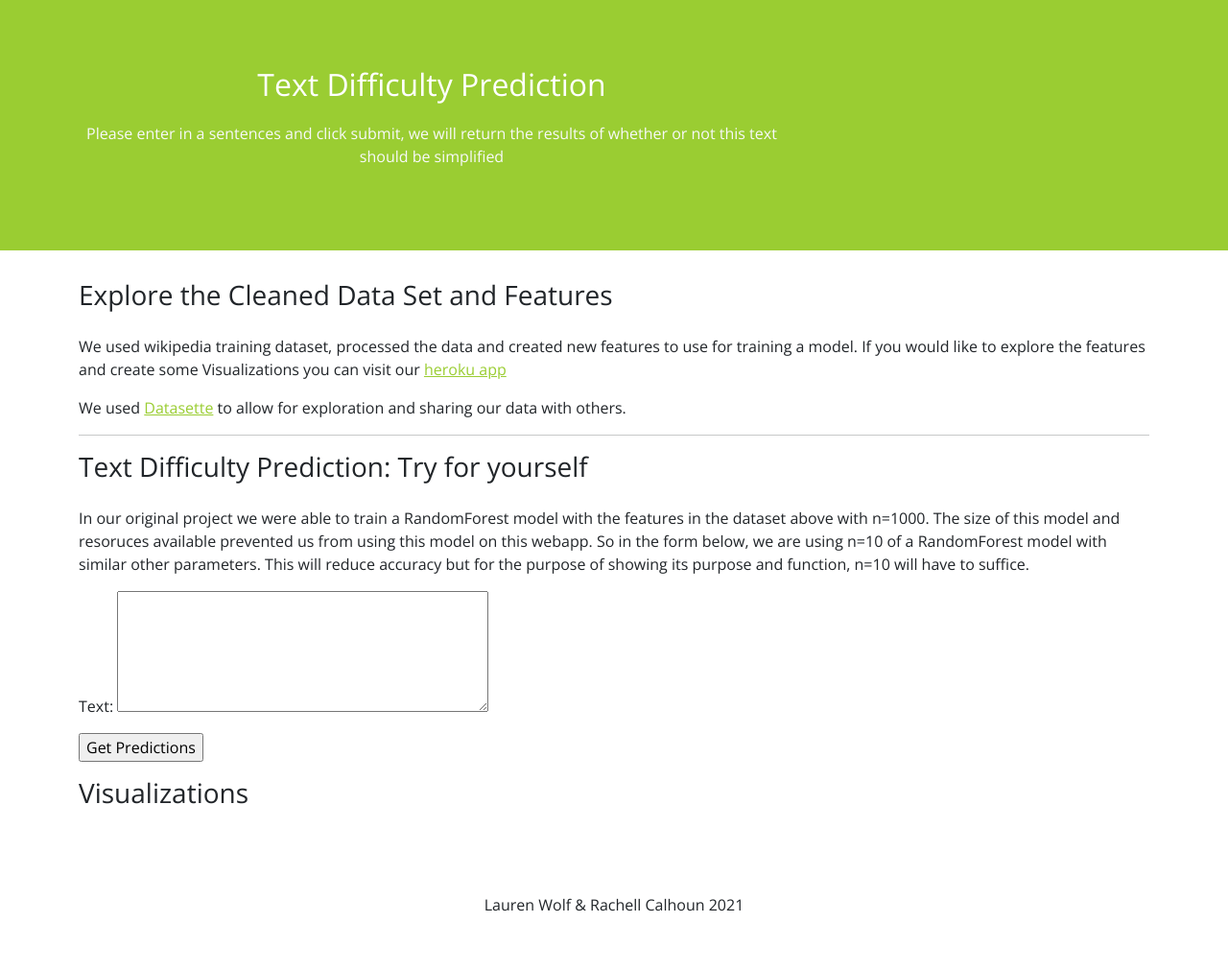
After one commit to RachellCalhoun/text-prediction-app, a Django app: page /supervised in a window 1280 px wide. The commit adds this page. Shown: the part 74-1085 px from the top of the page at 96% size. Run offline with Django 3.2, Linux system fonts and the light colour scheme.

Commit message:
format pages

```diff
--- a/textprediction/predict/templates/predict/indexbase.html
+++ b/textprediction/predict/templates/predict/indexbase.html
@@ -14,7 +14,7 @@ Although you can use them, for a more unique website, replace these images with
     <title>Milestone2 MADS</title>
 
     <!-- Bootstrap Core CSS -->
-    <link href="https://cdn.jsdelivr.net/npm/bootstrap@4.6.0/dist/css/bootstrap.min.css" rel="stylesheet">
+    <link href="https://cdn.jsdelivr.net/npm/bootstrap@5.1.1/dist/css/bootstrap.min.css" rel="stylesheet">
 
     <!-- Custom CSS: You can use this stylesheet to override any Bootstrap styles and/or apply your own styles -->
 
@@ -92,9 +92,9 @@ header .header-content .header-content-inner p {
 }
 
 @media(min-width:768px) {
-    header {
+    /* header {
         min-height: 100%;
-    }
+    } */
 
     header .header-content {
         position: absolute;
@@ -136,7 +136,7 @@ header .header-content .header-content-inner p {
 }
 
 .content {
-    padding: 100px 0;
+    padding: 30px 0;
 }
 
 .content-2 {
@@ -466,46 +466,19 @@ img::-moz-selection {
 
 </style>
     <!-- Navigation -->
-    <nav id="siteNav" class="navbar navbar-default navbar-fixed-top" role="navigation">
-        <div class="container">
-            <!-- Logo and responsive toggle -->
-            <div class="navbar-header">
-                <button type="button" class="navbar-toggle" data-toggle="collapse" data-target="#navbar">
-                    <span class="sr-only">Toggle navigation</span>
-                    <span class="icon-bar"></span>
-                    <span class="icon-bar"></span>
-                    <span class="icon-bar"></span>
-                </button>
-                <a class="navbar-brand " style="color:navy" href="#">
-                	<span class="glyphicon glyphicon-fire"></span>
-                	LOGO
-                </a>
-            </div>
-            <!-- Navbar links -->
-            <div class="collapse navbar-collapse" id="navbar">
-                <ul class="nav navbar-nav navbar-right">
-                    <li class="active">
-                        <a href="/">Home</a>
-                    </li>
-                    <li>
-                        <a href="#">Products</a>
-                    </li>
-					<li class="dropdown">
-						<a href="#" class="dropdown-toggle" data-toggle="dropdown" role="button" aria-haspopup="true" aria-expanded="false">Services <span class="caret"></span></a>
-						<ul class="dropdown-menu" aria-labelledby="about-us">
-							<li><a href="#">Engage</a></li>
-							<li><a href="#">Pontificate</a></li>
-							<li><a href="#">Synergize</a></li>
-						</ul>
-					</li>
-                    <li>
-                        <a href="#">Contact</a>
-                    </li>
-                </ul>
+    <header class="d-flex flex-wrap justify-content-center py-3 border-bottom">
+        <a href="/" class="d-flex align-items-center mb-3 mb-md-0 me-md-auto text-dark text-decoration-none">
+          <!-- <svg class="bi me-2" width="40" height="32"><use xlink:href="#bootstrap"></use></svg> -->
+          <span class="fs-4">Milestone2 MADS</span>
+        </a>
 
-            </div><!-- /.navbar-collapse -->
-        </div><!-- /.container -->
-    </nav>
+        <ul class="nav nav-pills">
+          <li class="nav-item"><a href="/" class="nav-link active" aria-current="page">Home</a></li>
+          <li class="nav-item"><a href="{% url 'supervised' %}" class="nav-link">Supervised</a></li>
+          <li class="nav-item"><a href="{% url 'unsupervised' %}" class="nav-link">Unsupervised</a></li>
+          <li class="nav-item"><a href="{% url 'resources' %}" class="nav-link">Resources</a></li>
+        </ul>
+      </header>
 
 	<!-- Header -->
     <!-- <header>
@@ -546,8 +519,8 @@ img::-moz-selection {
                     <img class="img-responsive img-circle center-block" src="images/microphone.jpg" alt="">
                 </div>
                 <div class="col-sm-6">
-                	<h2 class="section-header">Best in Class</h2>
-                	<p class="lead text-muted">Holisticly predominate extensible testing procedures for reliable supply chains. Dynamically innovate resource-leveling customer service for state of the art customer service.</p>
+                	<h2 class="section-header">Supervised and Unsupervised Learning </h2>
+                	<p class="lead text-muted">The wikipedia dataset provided was used to train a RandomForest Model. We the performed topic modeling on the dataset to extract topic clusters</p>
                 	<a href="#" class="btn btn-primary btn-lg">Classify It</a>
                 </div>
 
@@ -628,7 +601,7 @@ img::-moz-selection {
         <!-- Copyright etc -->
         <div class="small-print">
         	<div class="container">
-        		<p>Copyright &copy; Example.com 2015</p>
+        		<p>Lauren Wolf & Rachell Calhoun 2021</p>
         	</div>
         </div>
 
@@ -638,7 +611,9 @@ img::-moz-selection {
     <script src="https://code.jquery.com/jquery-3.6.0.min.js" ></script>
 
     <!-- Bootstrap Core JavaScript -->
-    <script src="https://cdn.jsdelivr.net/npm/bootstrap@4.6.0/dist/js/bootstrap.min.js"></script>
+    <!-- <script src="https://cdn.jsdelivr.net/npm/bootstrap@4.6.0/dist/js/bootstrap.min.js"></script> -->
+    <!-- JavaScript Bundle with Popper -->
+<script src="https://cdn.jsdelivr.net/npm/bootstrap@5.1.1/dist/js/bootstrap.bundle.min.js"></script>
 
     <!-- Plugin JavaScript -->
     <script src="https://cdnjs.cloudflare.com/ajax/libs/jquery-easing/1.4.1/jquery.easing.min.js"></script>
--- /dev/null
+++ b/textprediction/predict/templates/predict/supervised.html
@@ -0,0 +1,28 @@
+
+{% extends 'predict/indexbase.html' %}
+{% block top_section %}
+<span class="glyphicon glyphicon-apple" style="font-size: 60px"></span>
+  <h2 class="section-heading">Text Difficulty Prediction</h2>
+  <p class="text-light">Please enter in a sentences and click submit, we will return the results of whether or not this text should be simplified</p>
+  {% endblock top_section %}
+{% block content %}
+<h3 class="pb-3">Explore the Cleaned Data Set and Features</h3>
+<p>We used wikipedia training dataset, processed the data and created new features to use for training a model. If you would like to explore the features and create some Visualizations
+  you can visit our <a href="https://supervised-text-readability.herokuapp.com/supervised_cleaned/supervised_readability">heroku app </a>
+</p>
+<p>We used <a href="https://datasette.io/">Datasette</a> to allow for exploration and sharing our data with others.</p>
+<hr>
+
+<h3 class="pb-3">Text Difficulty Prediction: Try for yourself</h3>
+<p>In our original project we were able to train a RandomForest model with the features in the dataset above with n=1000. The size of this model and resoruces available prevented
+  us from using this model on this webapp. So in the form below, we are using n=10 of a RandomForest model with similar other parameters. This will reduce accuracy but for
+the purpose of showing its purpose and function, n=10 will have to suffice.  </p>
+    <form class="pb-3" action="{% url 'result' %}" method="POST">
+      {% csrf_token %}
+
+      {{form.as_p}}
+      <input type="submit" value='Get Predictions'>
+    </form>
+
+<h3>Visualizations</h3>
+ {% endblock %}
--- a/textprediction/predict/templates/predict/unsupervised_index.html
+++ b/textprediction/predict/templates/predict/unsupervised_index.html
@@ -2,8 +2,8 @@
 {% extends 'predict/indexbase.html' %}
 {% block top_section %}
 <span class="glyphicon glyphicon-apple" style="font-size: 60px"></span>
-  <h2 class="section-heading">Text Difficulty Prediction</h2>
-  <p class="text-light">Please enter in a sentences and click submit, we will return the results of whether or not this text should be simplified</p>
+  <h2 class="section-heading">Topic Modeling</h2>
+  <p class="text-light">LDA and GSDMM: Short Text Clustering Below are a list of visualizations from a wikipedia training data set</p>
   {% endblock top_section %}
 {% block content %}
 
--- a/textprediction/predict/urls.py
+++ b/textprediction/predict/urls.py
@@ -4,7 +4,9 @@ from django.views.generic import TemplateView
 from . import views
 
 urlpatterns = [
-    path('', views.index, name='index'),
+    path('', TemplateView.as_view(template_name='predict/indexbase.html'), name="index"),
+
+    path('supervised', views.index, name='supervised'),
     path('result/', views.result, name='result'),
     path('unsupervised/visualization/base_lda/tsne/', TemplateView.as_view(template_name="predict/lda_base_tsne.html"), name="base_tsne"),
     path('unsupervised/visualization/base_lda/mmds/', TemplateView.as_view(template_name="predict/lda_base_mmds.html"), name="base_mmds"),
@@ -14,6 +16,7 @@ urlpatterns = [
     path('unsupervised/visualization/bigram_lda/mmds/', TemplateView.as_view(template_name="predict/lda_base_mmds.html"), name="bigram_mmds"),
     path('unsupervised/visualization/bigram_lda/pcoa/', TemplateView.as_view(template_name="predict/lda_base_pcoa.html"), name="bigram_pcoa"),
     path('unsupervised/visualization/gsdmm/plotly/', TemplateView.as_view(template_name="predict/plotly_topics.html")),
-    path('unsupervised/', TemplateView.as_view(template_name='predict/unsupervised_index.html')),
+    path('unsupervised/', TemplateView.as_view(template_name='predict/unsupervised_index.html'), name="unsupervised"),
+    path('resources/', TemplateView.as_view(template_name="predict/resources.html"), name='resources'),
 
 ]
--- a/textprediction/predict/views.py
+++ b/textprediction/predict/views.py
@@ -8,7 +8,7 @@ import joblib
 import os
 
 def index(request):
-    template = loader.get_template('predict/index.html')
+    template = loader.get_template('predict/supervised.html')
     form = TextInputForm()
     return HttpResponse(template.render({'form': form}, request))
 
```
Also changed, not shown: textprediction/predict/templates/predict/index.html (deleted, +0 -16 lines), textprediction/predict/templates/predict/resources.html (added, +18 -0 lines).
